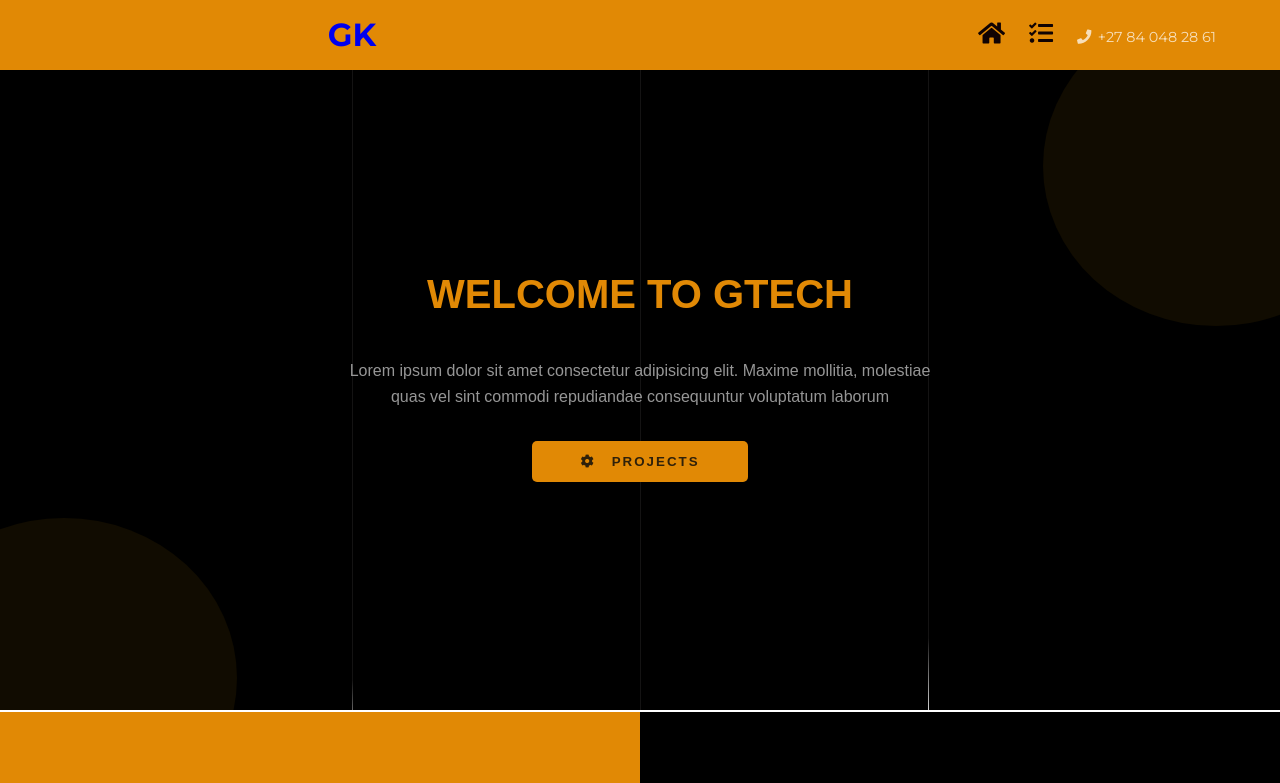
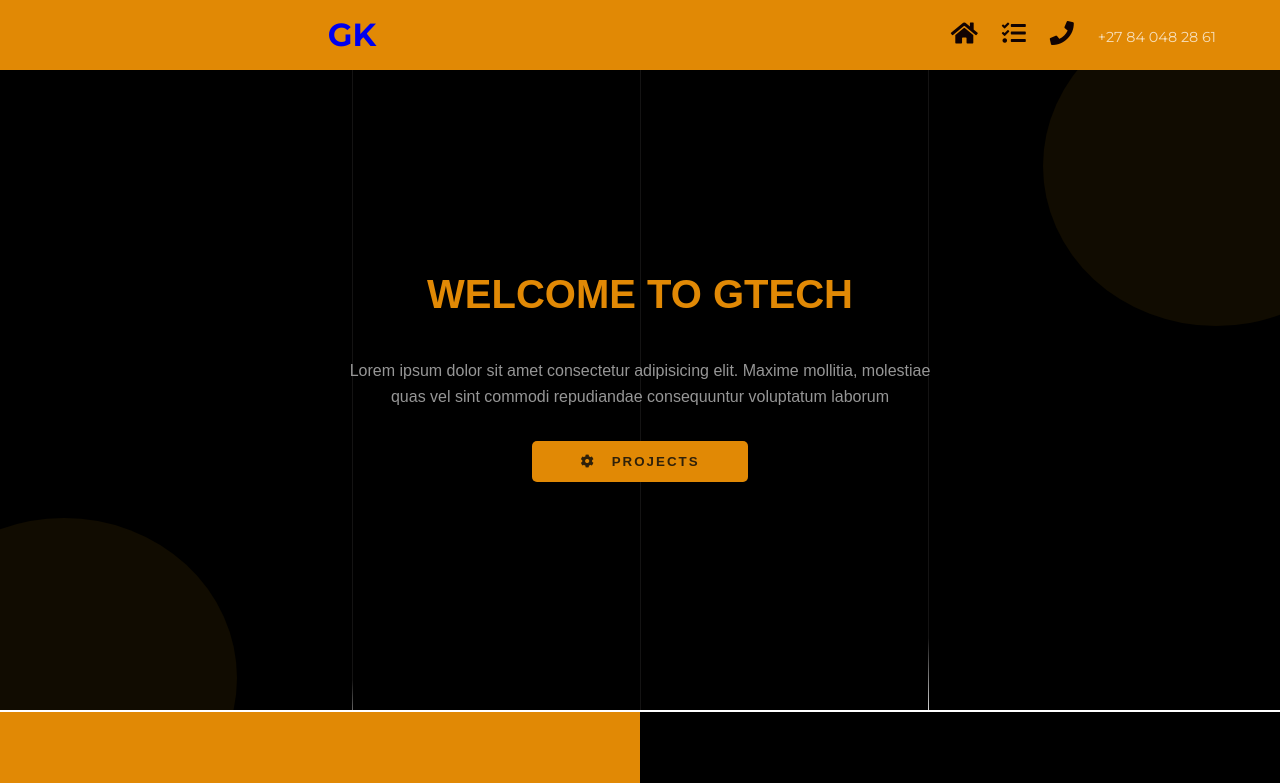
Before and after one commit to Gracekal91/portfolioreact, a React (Create React App) app: page / in a window 1280 px wide. Shown: the top 783 px of the page. Built offline with nearby package versions, Linux system fonts and the light colour scheme.

Commit message:
Projects - last touches

```diff
--- a/src/App.js
+++ b/src/App.js
@@ -10,6 +10,7 @@ import { BrowserRouter as Router, Route, Switch } from 'react-router-dom'
 import Contact from './components/Contact';
 import NewsLetter from './components/NewSletter';
 import Portfolio from './views/Portfolio';
+
 
 
 function App() {
@@ -37,6 +38,7 @@ function App() {
             <CallToAction />
             <Footer />
           </Route>
+
         </Switch>
       </Router>
     </div>
--- a/src/components/Navbar.js
+++ b/src/components/Navbar.js
@@ -17,11 +17,12 @@ const Navbar = () => {
 
 
 
-                <Link to="/project">
+                <Link to="/portfolio">
                     <i className="fas fa-tasks icon-link" ></i>
                 </Link>
-
-                <i className="fas fa-phone"></i>
+                <Link to="/contact">
+                    <i className="fas fa-phone icon-link"></i>
+                </Link>
                 <span>+27 84 048 28 61</span>
             </div>
         </div >
--- a/src/components/SingleProject.js
+++ b/src/components/SingleProject.js
@@ -1,5 +1,5 @@
 import React from 'react'
-import { Link } from 'react-router-dom'
+
 
 import './SingleProject.css'
 
@@ -8,7 +8,7 @@ const SingleProject = (props) => {
 
     return (
 
-        <Link to="/works/:id">
+
         <div className="singleproject"
             style={{
                 background: `url('${props.project.image}')`
@@ -17,7 +17,7 @@ const SingleProject = (props) => {
             <h3>{props.project.name}</h3>
             <p> {props.project.description}</p>
         </div>
-        </Link>
+
 
     )
 }
--- a/src/views/Hero.js
+++ b/src/views/Hero.js
@@ -11,7 +11,7 @@ const Hero = () => {
                     Lorem ipsum dolor sit amet consectetur adipisicing elit. Maxime mollitia,
                     molestiae quas vel sint commodi repudiandae consequuntur voluptatum laborum
                 </p>
-                <Link to="/projects">
+                <Link to="/portfolio">
                     <button className="hero__btn">
                         <i class="fa fa-cog" aria-hidden="true"></i>Projects</button>
                 </Link>
--- a/src/views/Portfolio.css
+++ b/src/views/Portfolio.css
@@ -5,12 +5,10 @@
 }
 
 .portfolio__title{
-    font-size: 7rem;
-    margin-top: 6rem;
+    font-size: 5rem;
 }
 
 .portfolio__subheading{
     font-size: 1.5rem;
     color: gray;
-    margin-bottom: 7rem;
 }
--- a/src/views/Project.js
+++ b/src/views/Project.js
@@ -18,6 +18,7 @@ const Project = (props) => {
             description: 'This is my second project description'
         },
         {
+
             name: 'Project double',
             image: 'https://miro.medium.com/max/11344/1*32h8ts3A-7XNr6A4Js87ng.jpeg',
             description: 'This is my second project description'
```
Lines whose indentation alone changed are shown as unchanged.
